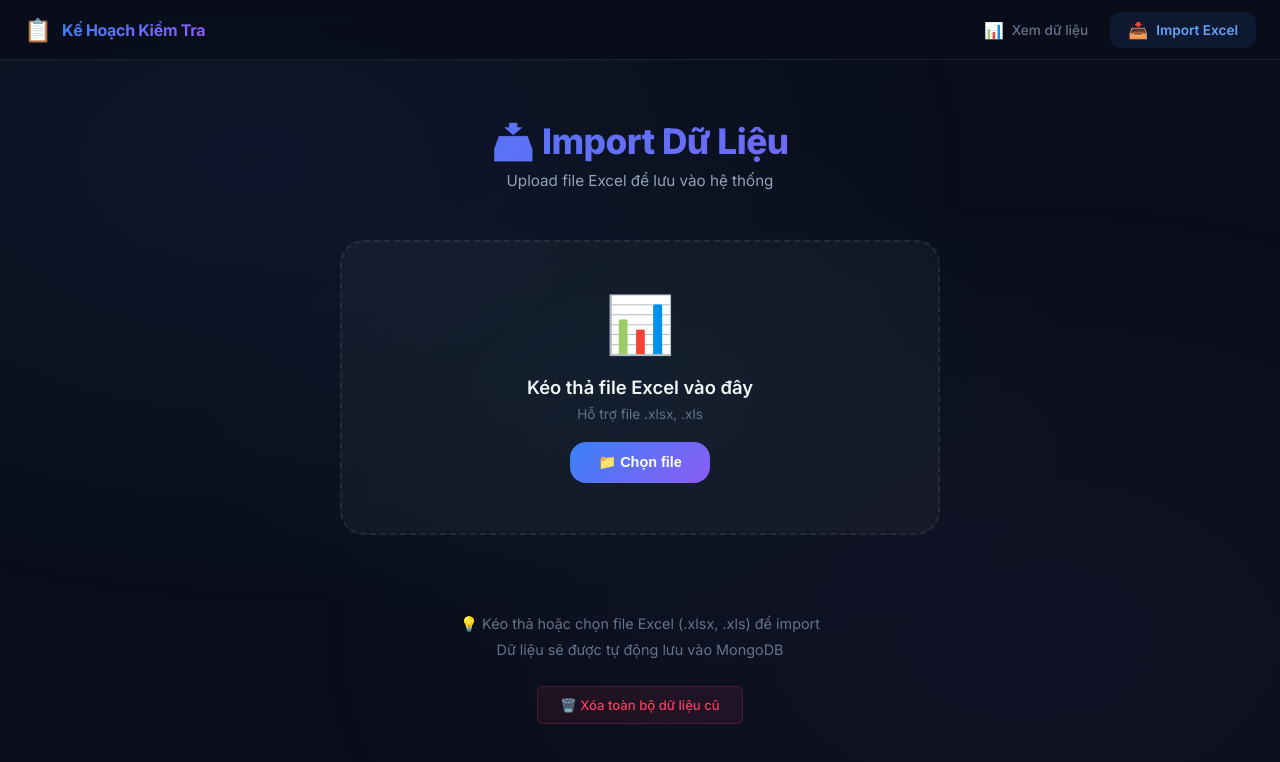
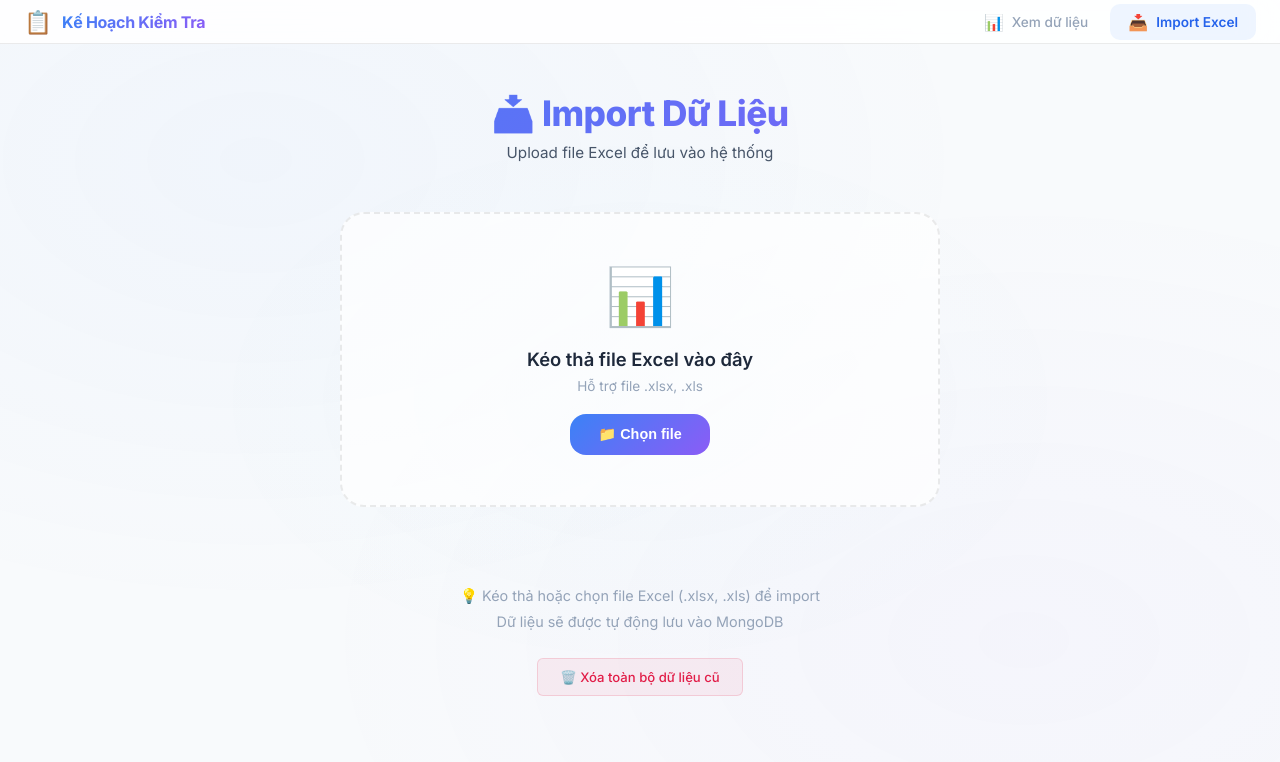
Before and after one commit to nguyenbinh0511amj-jsc/tylehoanthanhkehoach, a Next.js app: page /import in a window 1280 px wide. Shown: the top 762 px of the page. Built offline with nearby package versions, Linux system fonts and the light colour scheme.

Commit message:
feat: switch to light/white theme and maximize table display area

```diff
--- a/app/globals.css
+++ b/app/globals.css
@@ -1,35 +1,35 @@
 @import url('https://fonts.googleapis.com/css2?family=Inter:wght@300;400;500;600;700;800;900&display=swap');
 
 :root {
-  --bg-primary: #0a0e1a;
-  --bg-secondary: #111827;
-  --bg-card: rgba(17, 24, 39, 0.8);
-  --bg-glass: rgba(255, 255, 255, 0.03);
-  --bg-glass-hover: rgba(255, 255, 255, 0.06);
+  --bg-primary: #f8fafc;
+  --bg-secondary: #ffffff;
+  --bg-card: rgba(255, 255, 255, 0.9);
+  --bg-glass: rgba(255, 255, 255, 0.7);
+  --bg-glass-hover: rgba(0, 0, 0, 0.04);
 
-  --text-primary: #f1f5f9;
-  --text-secondary: #94a3b8;
-  --text-muted: #64748b;
+  --text-primary: #1e293b;
+  --text-secondary: #475569;
+  --text-muted: #94a3b8;
 
   --accent-blue: #3b82f6;
-  --accent-blue-light: #60a5fa;
-  --accent-cyan: #06b6d4;
-  --accent-emerald: #10b981;
-  --accent-amber: #f59e0b;
-  --accent-rose: #f43f5e;
-  --accent-violet: #8b5cf6;
+  --accent-blue-light: #2563eb;
+  --accent-cyan: #0891b2;
+  --accent-emerald: #059669;
+  --accent-amber: #d97706;
+  --accent-rose: #e11d48;
+  --accent-violet: #7c3aed;
 
   --gradient-primary: linear-gradient(135deg, #3b82f6, #8b5cf6);
   --gradient-success: linear-gradient(135deg, #10b981, #06b6d4);
   --gradient-warm: linear-gradient(135deg, #f59e0b, #f43f5e);
 
-  --border-color: rgba(255, 255, 255, 0.08);
-  --border-active: rgba(59, 130, 246, 0.5);
+  --border-color: rgba(0, 0, 0, 0.08);
+  --border-active: rgba(59, 130, 246, 0.4);
 
-  --shadow-sm: 0 1px 3px rgba(0, 0, 0, 0.3);
-  --shadow-md: 0 4px 12px rgba(0, 0, 0, 0.4);
-  --shadow-lg: 0 8px 32px rgba(0, 0, 0, 0.5);
-  --shadow-glow: 0 0 20px rgba(59, 130, 246, 0.15);
+  --shadow-sm: 0 1px 3px rgba(0, 0, 0, 0.06);
+  --shadow-md: 0 4px 12px rgba(0, 0, 0, 0.08);
+  --shadow-lg: 0 8px 32px rgba(0, 0, 0, 0.1);
+  --shadow-glow: 0 0 20px rgba(59, 130, 246, 0.12);
 
   --radius-sm: 6px;
   --radius-md: 10px;
@@ -63,9 +63,9 @@ body::before {
   width: 100%;
   height: 100%;
   background:
-    radial-gradient(ellipse at 20% 20%, rgba(59, 130, 246, 0.08) 0%, transparent 50%),
-    radial-gradient(ellipse at 80% 80%, rgba(139, 92, 246, 0.06) 0%, transparent 50%),
-    radial-gradient(ellipse at 50% 50%, rgba(6, 182, 212, 0.04) 0%, transparent 50%);
+    radial-gradient(ellipse at 20% 20%, rgba(59, 130, 246, 0.04) 0%, transparent 50%),
+    radial-gradient(ellipse at 80% 80%, rgba(139, 92, 246, 0.03) 0%, transparent 50%),
+    radial-gradient(ellipse at 50% 50%, rgba(6, 182, 212, 0.02) 0%, transparent 50%);
   pointer-events: none;
   z-index: 0;
 }
@@ -79,8 +79,8 @@ body::before {
   align-items: center;
   justify-content: space-between;
   padding: 0 24px;
-  height: 60px;
-  background: rgba(10, 14, 26, 0.85);
+  height: 44px;
+  background: rgba(255, 255, 255, 0.85);
   backdrop-filter: blur(20px);
   border-bottom: 1px solid var(--border-color);
 }
@@ -130,7 +130,7 @@ body::before {
 
 .navbar-link.active {
   color: var(--accent-blue-light);
-  background: rgba(59, 130, 246, 0.1);
+  background: rgba(59, 130, 246, 0.08);
   font-weight: 600;
 }
 
@@ -142,9 +142,9 @@ body::before {
 .app-container {
   position: relative;
   z-index: 1;
-  min-height: calc(100vh - 60px);
-  padding: 20px;
-  max-width: 1600px;
+  min-height: calc(100vh - 44px);
+  padding: 8px 12px;
+  max-width: 100%;
   margin: 0 auto;
 }
 
@@ -266,8 +266,8 @@ body::before {
   gap: 12px;
   margin-top: 20px;
   padding: 12px 20px;
-  background: rgba(16, 185, 129, 0.1);
-  border: 1px solid rgba(16, 185, 129, 0.2);
+  background: rgba(5, 150, 105, 0.08);
+  border: 1px solid rgba(5, 150, 105, 0.15);
   border-radius: var(--radius-md);
   color: var(--accent-emerald);
   font-size: 0.85rem;
@@ -354,22 +354,22 @@ body::before {
 .sheet-tab .row-count {
   font-size: 0.7rem;
   padding: 2px 7px;
-  background: rgba(255, 255, 255, 0.06);
+  background: rgba(0, 0, 0, 0.05);
   border-radius: 10px;
   color: var(--text-muted);
   font-weight: 400;
 }
 
 .sheet-tab.active .row-count {
-  background: rgba(59, 130, 246, 0.15);
+  background: rgba(59, 130, 246, 0.1);
   color: var(--accent-blue-light);
 }
 
 /* ===== SUMMARY CARDS ===== */
 .summary-bar {
   display: flex;
-  gap: 12px;
-  padding: 16px 20px;
+  gap: 8px;
+  padding: 8px 12px;
   background: var(--bg-secondary);
   border-left: 1px solid var(--border-color);
   border-right: 1px solid var(--border-color);
@@ -381,11 +381,11 @@ body::before {
 
 .summary-card {
   flex-shrink: 0;
-  padding: 12px 18px;
+  padding: 6px 12px;
   background: var(--bg-glass);
   border: 1px solid var(--border-color);
-  border-radius: var(--radius-md);
-  min-width: 130px;
+  border-radius: var(--radius-sm);
+  min-width: 100px;
   transition: var(--transition);
 }
 
@@ -404,7 +404,7 @@ body::before {
 }
 
 .summary-card .value {
-  font-size: 1.3rem;
+  font-size: 1.1rem;
   font-weight: 700;
   background: var(--gradient-primary);
   -webkit-background-clip: text;
@@ -426,7 +426,7 @@ body::before {
 
 /* ===== DATA TABLE (Excel-like) ===== */
 .table-container {
-  border: 1px solid rgba(255, 255, 255, 0.15);
+  border: 1px solid rgba(0, 0, 0, 0.1);
   border-top: none;
   border-radius: 0 0 var(--radius-sm) var(--radius-sm);
   overflow: hidden;
@@ -435,18 +435,18 @@ body::before {
 
 .table-scroll {
   overflow: auto;
-  max-height: calc(100vh - 200px);
+  max-height: calc(100vh - 160px);
   scrollbar-width: thin;
-  scrollbar-color: var(--accent-blue) var(--bg-secondary);
+  scrollbar-color: rgba(59, 130, 246, 0.3) #f1f5f9;
 }
 
 .table-scroll::-webkit-scrollbar { width: 6px; height: 6px; }
-.table-scroll::-webkit-scrollbar-track { background: var(--bg-secondary); }
+.table-scroll::-webkit-scrollbar-track { background: #f1f5f9; }
 .table-scroll::-webkit-scrollbar-thumb {
-  background: rgba(59, 130, 246, 0.3);
+  background: rgba(59, 130, 246, 0.25);
   border-radius: 3px;
 }
-.table-scroll::-webkit-scrollbar-thumb:hover { background: rgba(59, 130, 246, 0.5); }
+.table-scroll::-webkit-scrollbar-thumb:hover { background: rgba(59, 130, 246, 0.45); }
 
 .data-table {
   width: 100%;
@@ -461,13 +461,13 @@ body::before {
 }
 
 .data-table th {
-  background: #1a2332;
+  background: #eef2f7;
   color: var(--accent-blue-light);
   padding: 6px 8px;
   text-align: left;
   font-weight: 600;
   font-size: 0.72rem;
-  border: 1px solid rgba(255, 255, 255, 0.12);
+  border: 1px solid rgba(0, 0, 0, 0.08);
   white-space: nowrap;
   position: sticky;
   top: 0;
@@ -480,7 +480,7 @@ body::before {
 
 .data-table td {
   padding: 4px 8px;
-  border: 1px solid rgba(255, 255, 255, 0.06);
+  border: 1px solid rgba(0, 0, 0, 0.06);
   color: var(--text-primary);
   white-space: nowrap;
   font-size: 0.76rem;
@@ -491,7 +491,7 @@ body::before {
   text-align: center;
   color: var(--text-muted);
   font-weight: 500;
-  background: rgba(255, 255, 255, 0.02);
+  background: rgba(0, 0, 0, 0.02);
   width: 35px;
 }
 
@@ -500,16 +500,16 @@ body::before {
 }
 
 .data-table tbody tr:nth-child(even) {
-  background: rgba(255, 255, 255, 0.015);
+  background: rgba(0, 0, 0, 0.02);
 }
 
 .data-table tbody tr:hover {
-  background: rgba(59, 130, 246, 0.08);
+  background: rgba(59, 130, 246, 0.06);
 }
 
 /* Summary row (row 1 in original Excel) */
 .data-table tr.summary-row {
-  background: rgba(59, 130, 246, 0.08) !important;
+  background: rgba(59, 130, 246, 0.06) !important;
   font-weight: 600;
 }
 
@@ -527,9 +527,9 @@ body::before {
   font-weight: 500;
 }
 
-.cell-status.done { background: rgba(16, 185, 129, 0.15); color: #34d399; }
-.cell-status.in-progress { background: rgba(245, 158, 11, 0.15); color: #fbbf24; }
-.cell-status.urgent { background: rgba(244, 63, 94, 0.15); color: #fb7185; }
+.cell-status.done { background: rgba(5, 150, 105, 0.1); color: #059669; }
+.cell-status.in-progress { background: rgba(217, 119, 6, 0.1); color: #d97706; }
+.cell-status.urgent { background: rgba(225, 29, 72, 0.1); color: #e11d48; }
 
 /* ===== EMPTY STATE ===== */
 .empty-state {
@@ -549,8 +549,8 @@ body::before {
   align-items: center;
   justify-content: space-between;
   padding: 6px 12px;
-  background: rgba(0, 0, 0, 0.25);
-  border-top: 1px solid rgba(255, 255, 255, 0.1);
+  background: rgba(0, 0, 0, 0.03);
+  border-top: 1px solid rgba(0, 0, 0, 0.06);
   font-size: 0.72rem;
   color: var(--text-muted);
 }
@@ -571,20 +571,20 @@ body::before {
 }
 
 .toast-success {
-  background: rgba(16, 185, 129, 0.15);
-  border: 1px solid rgba(16, 185, 129, 0.3);
-  color: #34d399;
+  background: rgba(5, 150, 105, 0.08);
+  border: 1px solid rgba(5, 150, 105, 0.2);
+  color: #059669;
 }
 
 .toast-error {
-  background: rgba(244, 63, 94, 0.15);
-  border: 1px solid rgba(244, 63, 94, 0.3);
-  color: #fb7185;
+  background: rgba(225, 29, 72, 0.08);
+  border: 1px solid rgba(225, 29, 72, 0.2);
+  color: #e11d48;
 }
 
 .toast-info {
-  background: rgba(59, 130, 246, 0.15);
-  border: 1px solid rgba(59, 130, 246, 0.3);
+  background: rgba(59, 130, 246, 0.08);
+  border: 1px solid rgba(59, 130, 246, 0.2);
   color: var(--accent-blue-light);
 }
 
@@ -598,11 +598,11 @@ body::before {
   display: flex;
   align-items: center;
   justify-content: space-between;
-  padding: 14px 20px;
-  margin-bottom: 20px;
+  padding: 8px 12px;
+  margin-bottom: 8px;
   background: var(--bg-glass);
   border: 1px solid var(--border-color);
-  border-radius: var(--radius-md);
+  border-radius: var(--radius-sm);
   backdrop-filter: blur(12px);
   animation: fadeInUp 0.4s ease;
 }
@@ -627,7 +627,7 @@ body::before {
   font-size: 0.8rem;
   color: var(--text-muted);
   padding: 4px 10px;
-  background: rgba(255, 255, 255, 0.04);
+  background: rgba(0, 0, 0, 0.04);
   border-radius: 20px;
 }
 
@@ -747,7 +747,7 @@ body::before {
 .import-stat {
   flex: 1;
   padding: 14px;
-  background: rgba(255, 255, 255, 0.03);
+  background: rgba(0, 0, 0, 0.02);
   border: 1px solid var(--border-color);
   border-radius: var(--radius-md);
   text-align: center;
@@ -861,8 +861,8 @@ body::before {
   gap: 6px;
   margin-top: 20px;
   padding: 10px 22px;
-  background: rgba(244, 63, 94, 0.08);
-  border: 1px solid rgba(244, 63, 94, 0.2);
+  background: rgba(225, 29, 72, 0.06);
+  border: 1px solid rgba(225, 29, 72, 0.15);
   color: var(--accent-rose);
   border-radius: var(--radius-sm);
   font-size: 0.82rem;
@@ -873,8 +873,8 @@ body::before {
 }
 
 .btn-delete-standalone:hover {
-  background: rgba(244, 63, 94, 0.15);
-  border-color: rgba(244, 63, 94, 0.35);
+  background: rgba(225, 29, 72, 0.1);
+  border-color: rgba(225, 29, 72, 0.25);
   transform: translateY(-1px);
 }
 
@@ -924,7 +924,7 @@ body::before {
     font-size: 0.8rem;
   }
 
-  .app-container { padding: 10px; }
+  .app-container { padding: 6px; }
   .app-header h1 { font-size: 1.6rem; }
   .upload-zone { padding: 30px 20px; }
   .summary-bar { gap: 8px; padding: 12px; }
```
